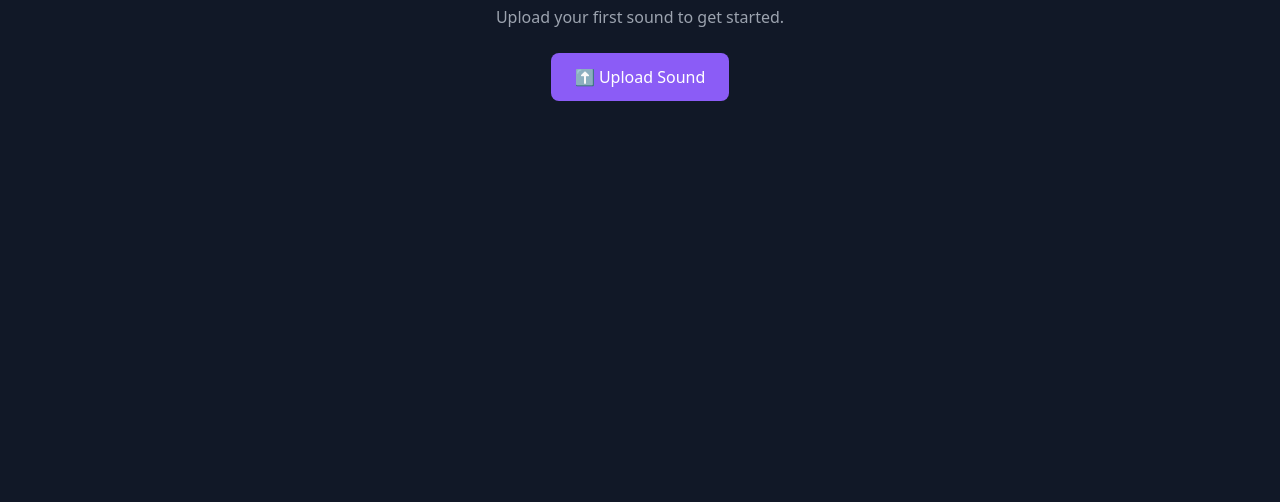
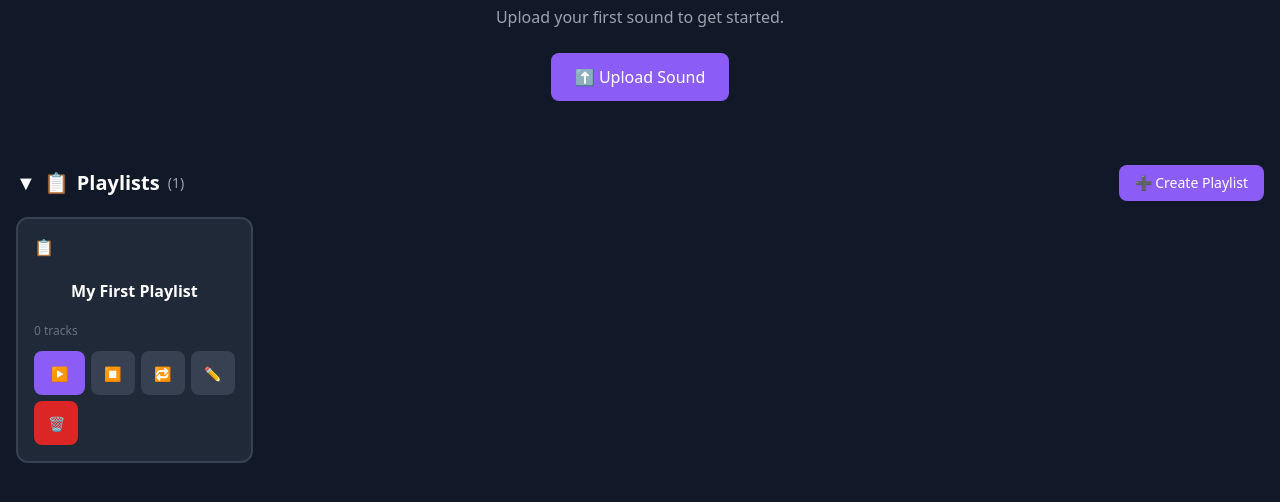
Before and after one commit to svelle/pnp-soundboard, a website with bundled scripts: page index.html in a window 1280 px wide. Shown: the part 394-896 px from the top of the page. Before the commit the page ends 800 px from the top, so only its background shows below. Built offline with nearby package versions, Linux system fonts and the light colour scheme; files whose address does not match are found by name.

Commit message:
add playlist section

```diff
--- a/index.html
+++ b/index.html
@@ -317,7 +317,7 @@
     </div>
 
     <!-- Playlists Section -->
-    <div id="playlistsSection" class="mb-8 hidden">
+    <div id="playlistsSection" class="mb-8">
       <div class="flex items-center justify-between mb-4">
         <h2 class="text-xl font-bold flex items-center gap-2 cursor-pointer select-none hover:text-primary transition category-header" data-category="playlists">
           <span class="category-chevron transition-transform">▼</span>
```
